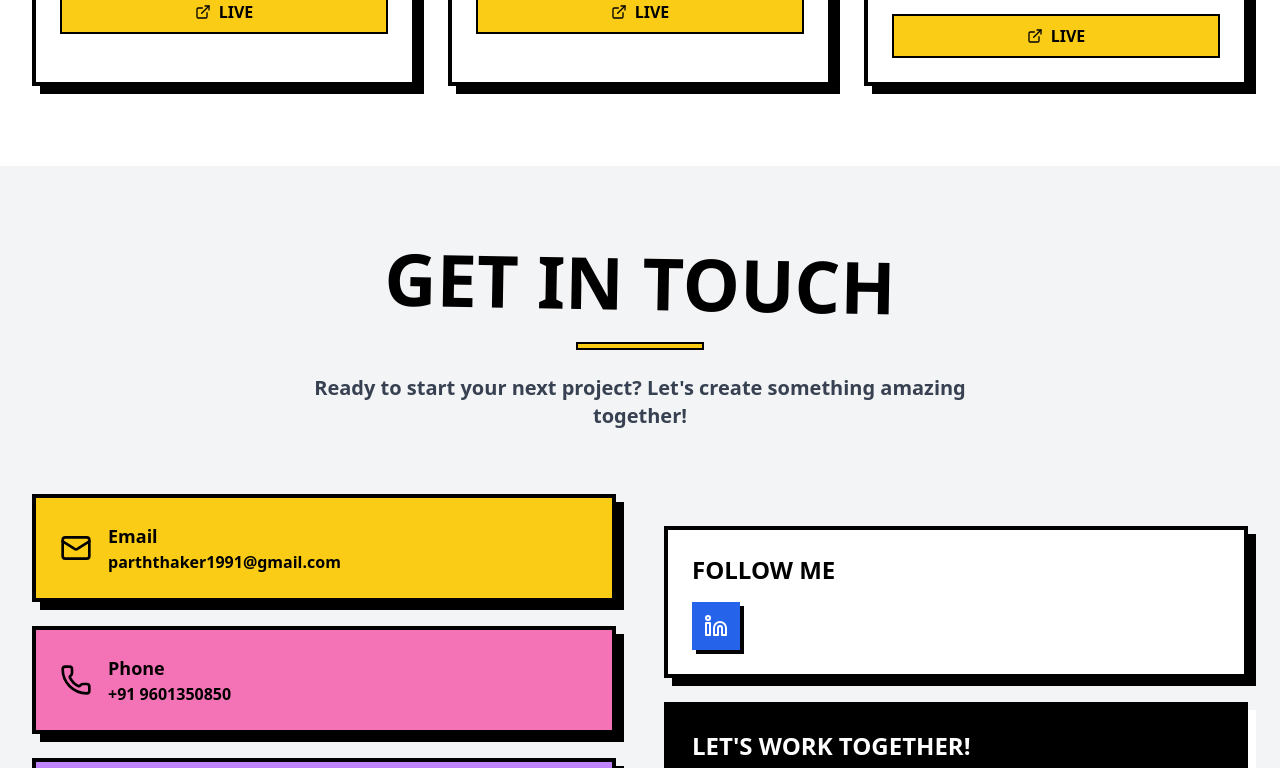
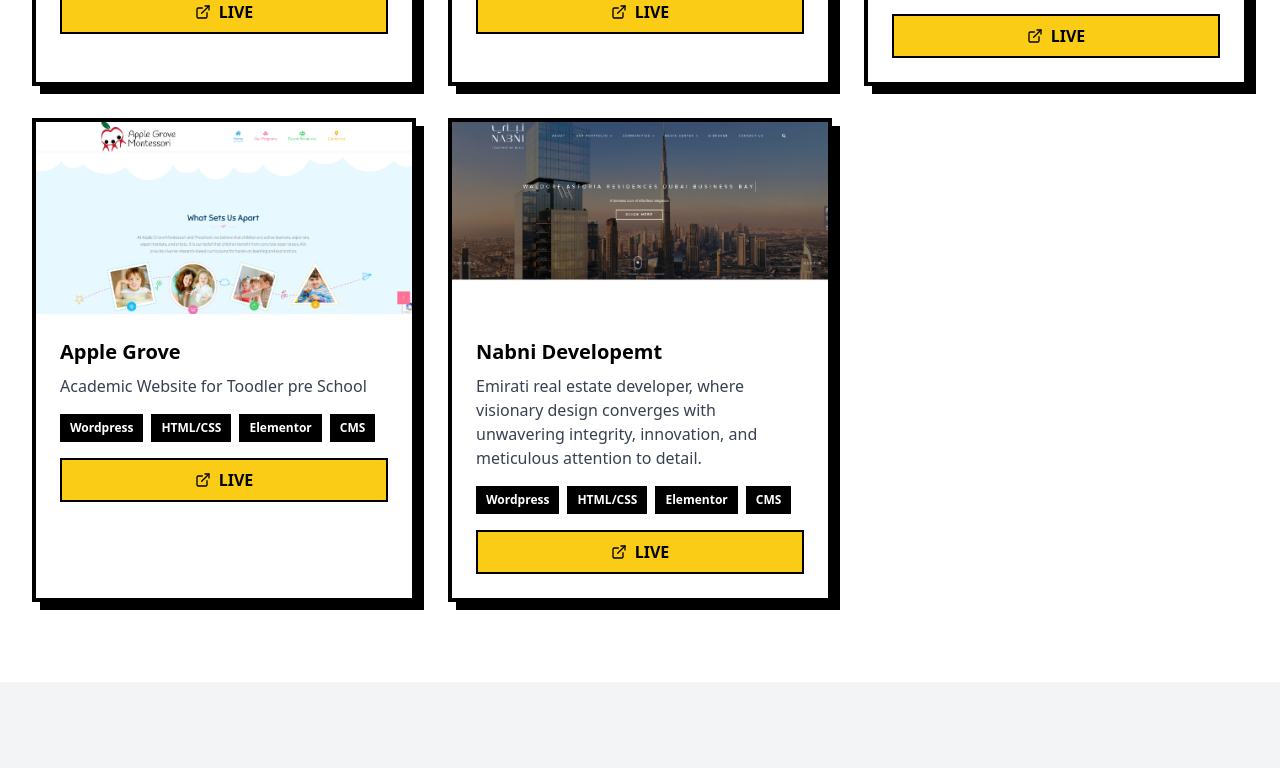
Before and after one commit to parth2012/portfolio, a React (Vite) app: page / in a window 1280 px wide. Shown: the part 4312-5080 px from the top of the page. Built offline with nearby package versions, Linux system fonts and the light colour scheme.

Commit message:
portfolio added

```diff
--- a/src/components/Portfolio.tsx
+++ b/src/components/Portfolio.tsx
@@ -104,6 +104,27 @@
       tech: ["Figma", "typography", "Prototype"],
       liveUrl:
         "https://www.figma.com/proto/2JIyCTt2LkiiYhrjlhIpss/US_Tax_Deals?node-id=141-853&t=pToRsB05181csANZ-0&scaling=min-zoom&content-scaling=fixed&page-id=0%3A1",
+      githubUrl: "#",
+    },
+    {
+      id: 10,
+      title: "Apple Grove",
+      category: "mobile",
+      image: "/portfolio/images/apple_grove.png",
+      description: "Academic Website for Toodler pre School",
+      tech: ["Wordpress", "HTML/CSS", "Elementor", "CMS"],
+      liveUrl: "https://applegrovemontessori.com/",
+      githubUrl: "#",
+    },
+    {
+      id: 11,
+      title: "Nabni Developemt",
+      category: "mobile",
+      image: "/portfolio/images/nabni.png",
+      description:
+        "Emirati real estate developer, where visionary design converges with unwavering integrity, innovation, and meticulous attention to detail.",
+      tech: ["Wordpress", "HTML/CSS", "Elementor", "CMS"],
+      liveUrl: "https://nabnidevelopments.com/",
       githubUrl: "#",
     },
   ];
```
Also changed, not shown: public/images/apple_grove.png (added), public/images/nabni.png (added), 4 other files (tests, documents, lock files or other folders).
